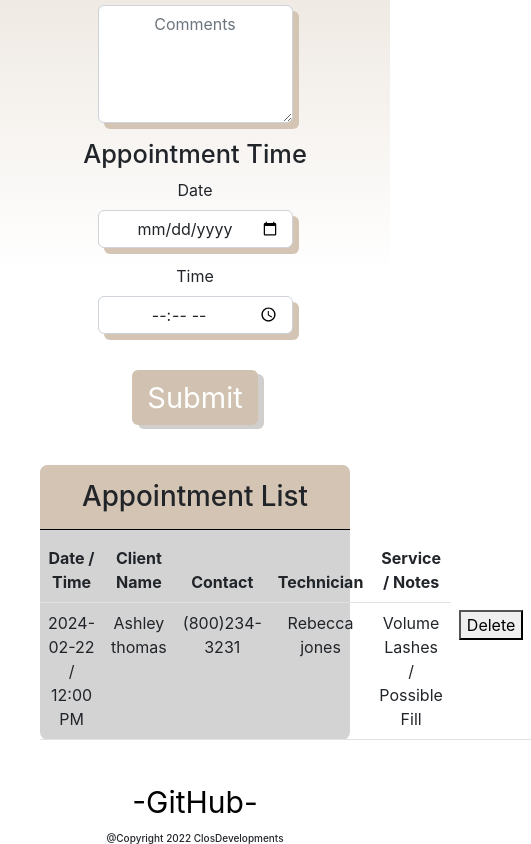
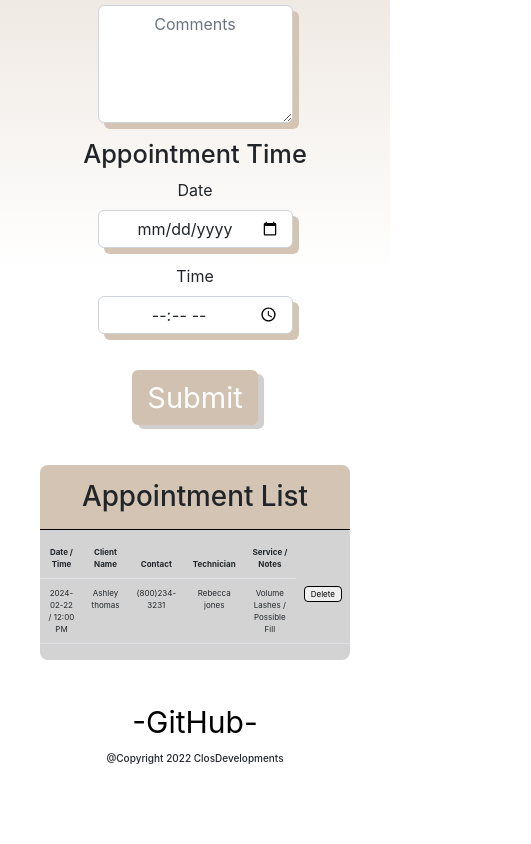
Before and after one commit to cLosDevelopments/client-app, a React (Create React App) app: page / in a window 390 px wide. Shown: the part 572-1416 px from the top of the page, 531 px wide, since content can reach past the window. After the commit the page ends 1336 px from the top, so only its background shows below. Built offline with nearby package versions, Linux system fonts and the light colour scheme.

Commit message:
minor
linked delete button

```diff
--- a/src/App.css
+++ b/src/App.css
@@ -40,7 +40,8 @@ body,
   text-align: -webkit-center;
 }
 
-.form-control, #exampleTime {
+.form-control,
+#exampleTime {
   width: 50%;
   text-align: center;
   box-shadow: 6px 6px rgb(212, 196, 179);
@@ -78,7 +79,8 @@ textarea.form-control {
 .Task-List {
   margin: 40px;
   background-color: lightgrey;
-  border-radius: 8px 8px 8px 8px;;
+  border-radius: 8px 8px 8px 8px;
+  ;
 }
 
 .footer-copyright {
@@ -91,3 +93,30 @@ a {
   color: black;
   font-size: 30px;
 }
+
+.delete-btn {
+  border-radius: 4px;
+  border: 1px solid black;
+}
+
+@media only screen and (max-width: 607px) {
+  table {
+    font-size: 12px;
+  }
+}
+
+@media only screen and (max-width: 455px) {
+  table {
+    font-size: 10px;
+  }
+}
+
+@media only screen and (max-width: 403px) {
+  table {
+    font-size: 8px;
+  }
+
+  .Task-List {
+    overflow: scroll;
+  }
+}
--- a/src/App.jsx
+++ b/src/App.jsx
@@ -16,7 +16,7 @@ export default function App() {
       service: "Volume Lashes",
       comments: "Possible Fill",
       id: 1677037386071,
-    }
+    },
   ]);
 
   const addTask = (
@@ -44,6 +44,12 @@ export default function App() {
     });
   };
 
+  const deleteItem = (id) => {
+    setItems((oldItems) => {
+      return oldItems.filter((item) => item.id !== id);
+    });
+  };
+
   return (
     <div className="App">
       <header className="App-header">
@@ -52,7 +58,7 @@ export default function App() {
       </header>
       <main>
         <TaskForm addTask={addTask} />
-        <TaskList items={items} />
+        <TaskList items={items} deleteItem={deleteItem} />
       </main>
       <footer>
         <FooterForm />
--- a/src/Components/Header/Header.jsx
+++ b/src/Components/Header/Header.jsx
@@ -3,9 +3,7 @@ import React from "react";
 export default function Header() {
   return (
     <div>
-      <section className="background-images">
-
-      </section>
+      <section className="background-images"></section>
       <p className="Intro">Please Enter Your Client Information Below.</p>
     </div>
   );
--- a/src/Components/TaskList/TaskList.jsx
+++ b/src/Components/TaskList/TaskList.jsx
@@ -1,7 +1,7 @@
 import React from "react";
 import { Table } from "reactstrap";
 
-export default function TaskList({ items }) {
+export default function TaskList({ items, deleteItem }) {
   const itemsJsx = items.map((item) => (
     <tr key={item.id}>
       <td>
@@ -14,7 +14,9 @@ export default function TaskList({ items }) {
         {item.service} / {item.comments}
       </td>
       <td>
-        <button>Delete</button>
+        <button className="delete-btn" onClick={() => deleteItem(item.id)}>
+          Delete
+        </button>
       </td>
     </tr>
   ));
```
Also changed, not shown: src/Components/FooterForm/FooterForm.jsx (+4 -4 lines).
